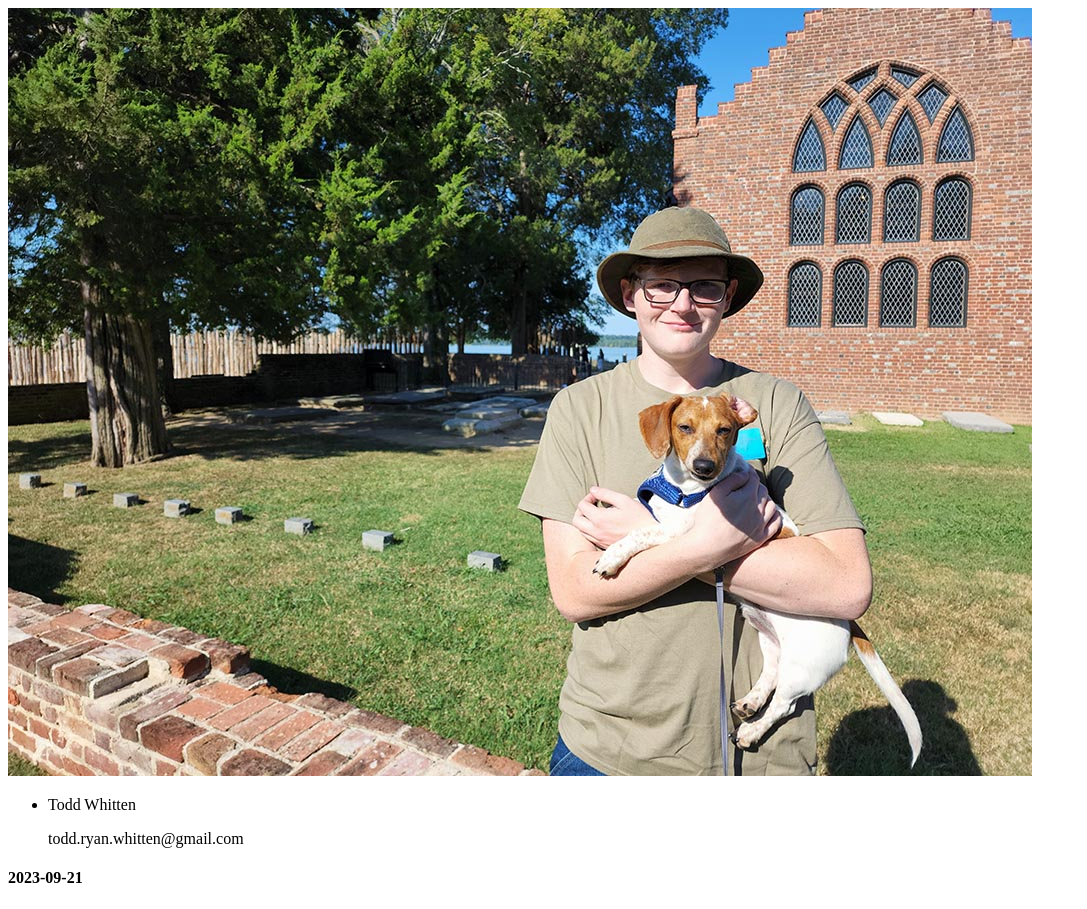
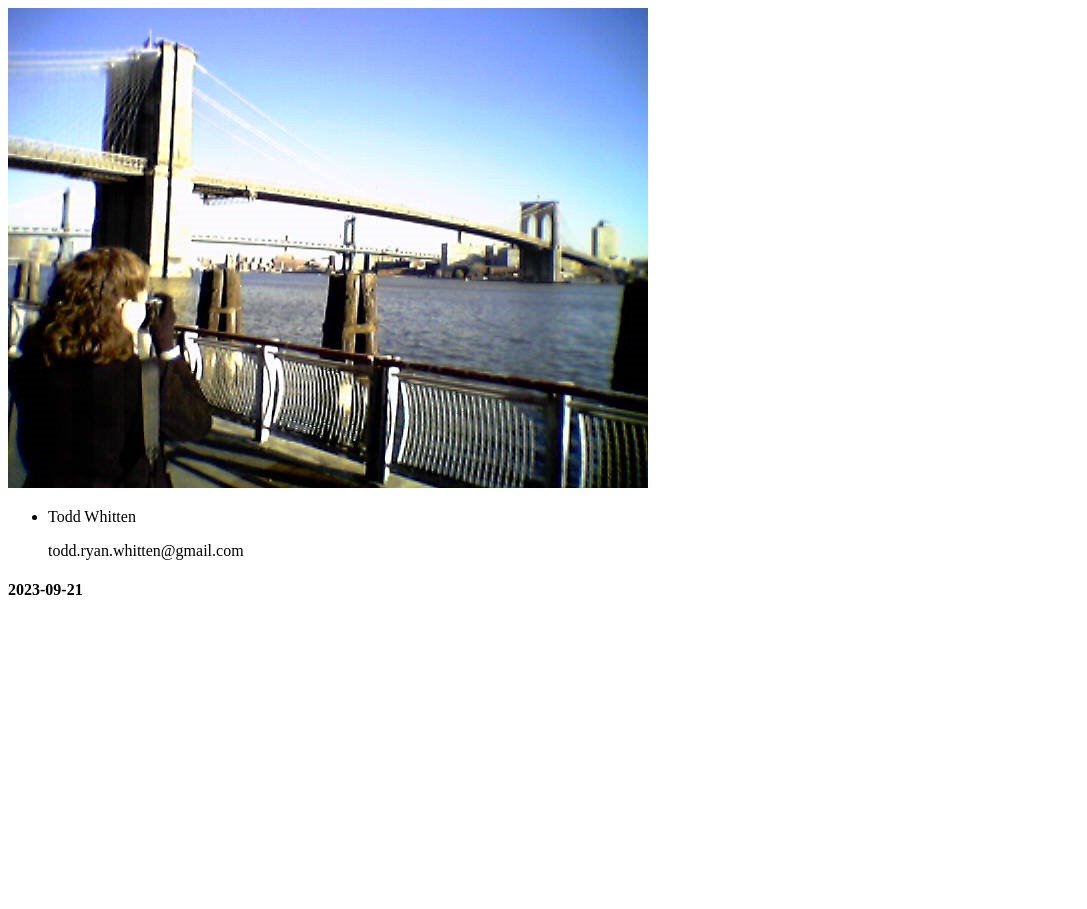
Before and after one commit to ToddRyanWhitten/toddryanwhitten.com, a Vue app: page / in a window 1280 px wide. Shown: the whole page, without its empty margins (0-1087 px from the left). After the commit the page ends 800 px from the top, so only its background shows below. Built offline with nearby package versions, Linux system fonts and the light colour scheme; a web font is replaced by a local one.

Commit message:
change image

```diff
--- a/src/components/HelloWorld.vue
+++ b/src/components/HelloWorld.vue
@@ -1,5 +1,5 @@
 <template>
-  <img class="h-10 w-10 rounded-full" src="../assets/Will_Boudreaux_Jamestowne_20220904_094334.jpg" alt="" />
+  <img class="h-10 w-10 rounded-full" src="../assets/shannon_nyc.jpg" alt="" />
   <ul class="divide-y divide-gray-200">
     <li v-for="person in people" :key="person.email" class="py-4 flex">
 
```
